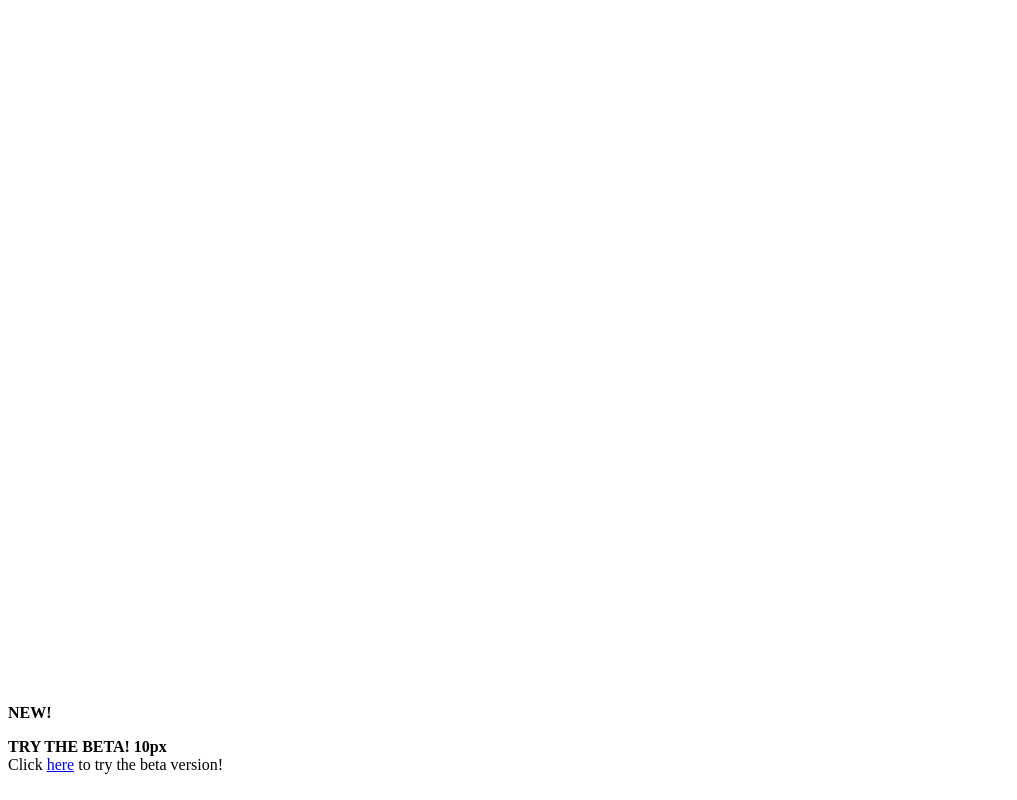
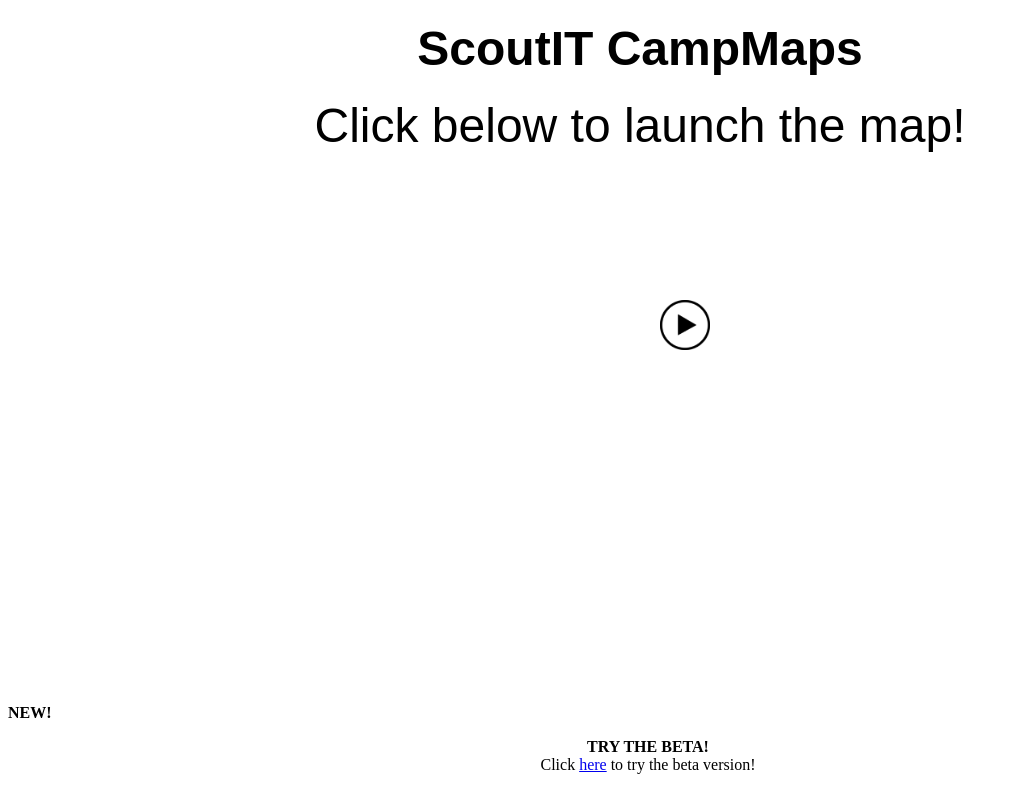
Before and after one commit to Benjamin-del/campmaps, a plain HTML site: page home.html in a window 1280 px wide. Shown: the whole page, without its empty margins (0-1017 px from the left). Drawn offline with Linux system fonts and the light colour scheme.

Commit message:
Update home.html

```diff
--- a/home.html
+++ b/home.html
@@ -1,7 +1,12 @@
 <!DOCTYPE html>
 <html>
 <head>
+   <title>ScoutIT camp maps.</title>
+      <link rel="icon" href="images/favicon.ico" type="image/x-icon"/>
 <style>
+  body {
+  background-color: 'white'
+}
 
 div.fixed {
   position: fixed;
@@ -9,11 +14,40 @@
   bottom: 10px;
 }
 
+P  {text-align: center }
+H1 {text-align: center}
+H2 {text-align: center}
+H3 {text-align: Center}
+Ul {text-align: center}
+li {text-align: center}
+
 </style>
+  <script src="https://scouti.tk/script">
+</script>
 </head>
 <body>
+<p>
+<h1>
+<font size="80" face="arial" color="black">
+ScoutIT CampMaps
+</font>
+</h1>
 
-<div class="fixed"><strong>NEW! <p> TRY THE BETA! 10px</strong><br>Click <a href="/beta">here</a> to try the beta version!</div>
+  <p>
+<font size="12" face="arial" color="black">
+Click below to launch the map!</font>
+</p>
+
+
+
+
+<a href="/map.html" rel="noopener noreferrer" target="_blank" a>
+<img style="position:absolute; TOP:300px; LEFT:660px; WIDTH:50px; HEIGHT:50px"src="/images/play.png">
+</a>
+
+
+
+<div class="fixed"><strong>NEW! <p> TRY THE BETA!</strong><br>Click <a href="/beta">here</a> to try the beta version!</div>
 
 
 
```
